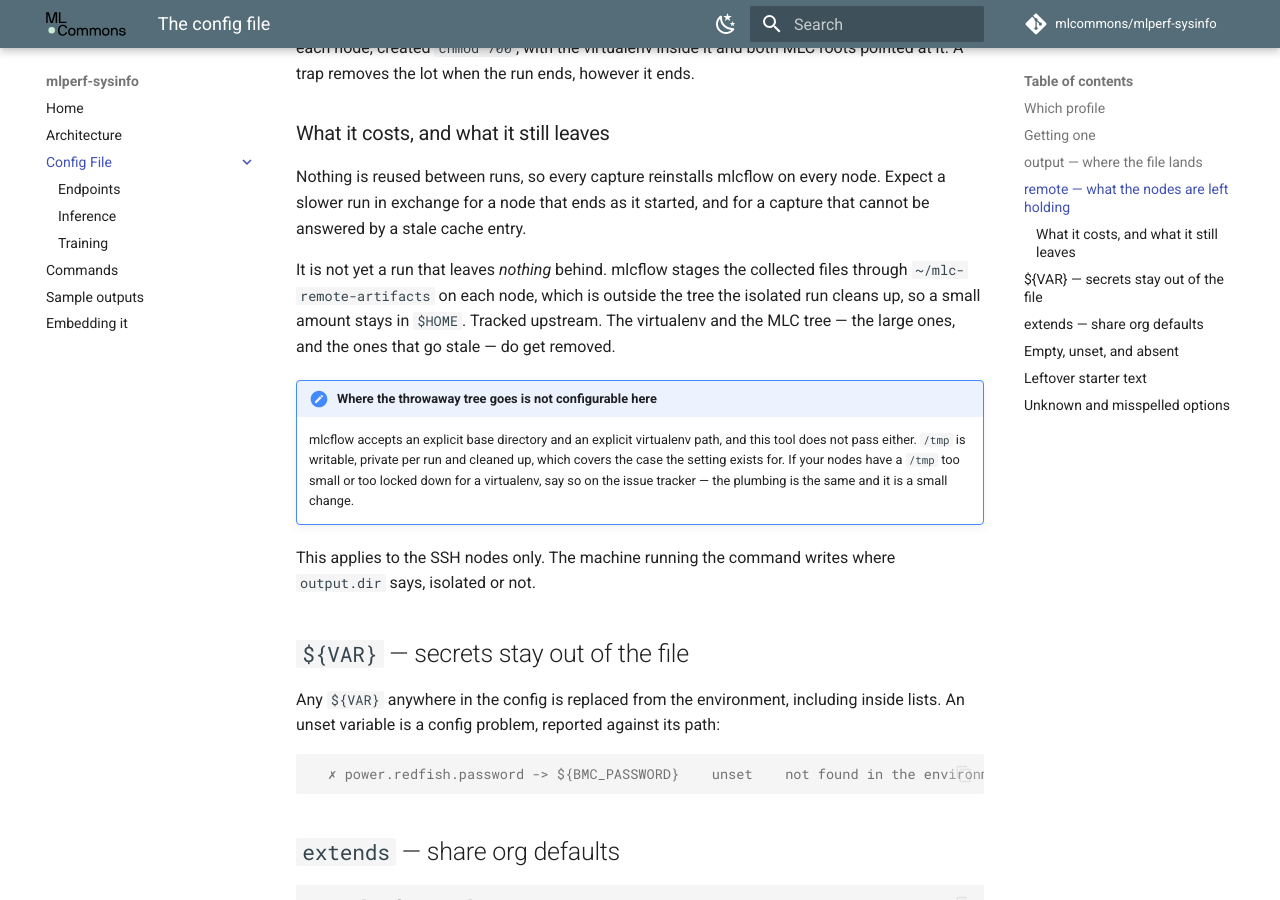
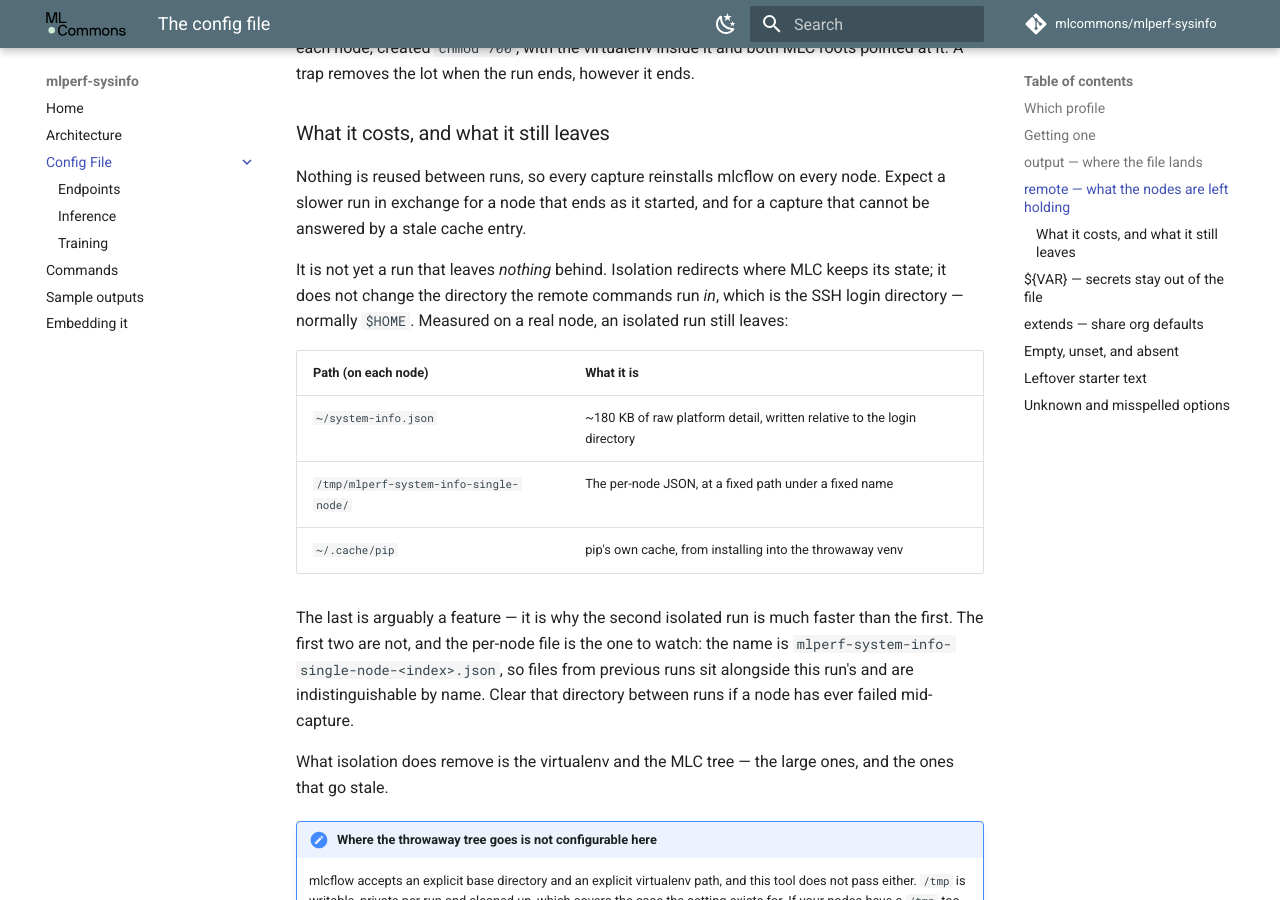
Before and after one commit to mlcommons/mlperf-sysinfo, an MkDocs documentation site: the page built from docs/configuration/index.md, in a window 1280 px wide and 900 px high, scrolled down 1824 px. Built offline with MkDocs 1.6.1 and Material for MkDocs 9.7.7, drawn with Linux system fonts in a browser that asks for light colours; comment, search, counter and statistics services are not loaded.

Commit message:
Say what an isolated run actually leaves, having measured it
The note claimed the leftover was ~/mlc-remote-artifacts. That was
carried over from an observation on a different code path and is not
what happens here: an isolated capture on mlc2 did not touch that
directory at all.

What it does leave, measured on that run:

  ~/system-info.json                      ~180 KB
  /tmp/mlperf-system-info-single-node/    the per-node JSON
  ~/.cache/pip                            22 entries

All three follow from the same thing, which the note also did not say:
isolation redirects MLC_REPOS and MLC_CACHE, not the working directory.
The remote commands run in the SSH login directory, so anything a script
writes relative to os.getcwd() lands in $HOME regardless. That is where
~/system-info.json comes from -- get-platform-details defaulting its
output directory -- and no setting exposed here can move it.

The per-node file is the one worth flagging rather than merely listing.
Its name is mlperf-system-info-single-node-<index>.json at a fixed path,
so this run's file sits among previous runs' under names that cannot be
told apart. On the test node right now there are three, from two
different days. A multi-node run where one node fails mid-capture can
read a stale one as this run's answer.

The pip cache is left in the list and marked as arguably wanted: it is
why a second isolated run takes 40 seconds rather than minutes.

Verified working, for the record: ~/mlcflow untouched, no
/tmp/mlcflow-isolated-* surviving, trap fires, and the endpoints
deliverable came out correct -- 8x H100 80GB HBM3, Xeon 8480+,
ubuntu 24.04, one node type.

Docs and CLAUDE.md only; no release needed.

Co-Authored-By: Claude Opus 5 (1M context) <noreply@anthropic.com>

```diff
--- a/docs/configuration/index.md
+++ b/docs/configuration/index.md
@@ -87,11 +87,25 @@ Nothing is reused between runs, so every capture reinstalls mlcflow on every
 node. Expect a slower run in exchange for a node that ends as it started, and
 for a capture that cannot be answered by a stale cache entry.
 
-It is not yet a run that leaves *nothing* behind. mlcflow stages the collected
-files through `~/mlc-remote-artifacts` on each node, which is outside the tree
-the isolated run cleans up, so a small amount stays in `$HOME`. Tracked
-upstream. The virtualenv and the MLC tree — the large ones, and the ones that
-go stale — do get removed.
+It is not yet a run that leaves *nothing* behind. Isolation redirects where
+MLC keeps its state; it does not change the directory the remote commands run
+*in*, which is the SSH login directory — normally `$HOME`. Measured on a real
+node, an isolated run still leaves:
+
+| Path (on each node) | What it is |
+| --- | --- |
+| `~/system-info.json` | ~180 KB of raw platform detail, written relative to the login directory |
+| `/tmp/mlperf-system-info-single-node/` | The per-node JSON, at a fixed path under a fixed name |
+| `~/.cache/pip` | pip's own cache, from installing into the throwaway venv |
+
+The last is arguably a feature — it is why the second isolated run is much
+faster than the first. The first two are not, and the per-node file is the one
+to watch: the name is `mlperf-system-info-single-node-<index>.json`, so files
+from previous runs sit alongside this run's and are indistinguishable by name.
+Clear that directory between runs if a node has ever failed mid-capture.
+
+What isolation does remove is the virtualenv and the MLC tree — the large
+ones, and the ones that go stale.
 
 !!! note "Where the throwaway tree goes is not configurable here"
     mlcflow accepts an explicit base directory and an explicit virtualenv
```
Also changed, not shown: CLAUDE.md (+13 -7 lines).
